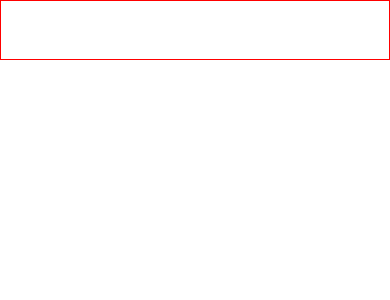
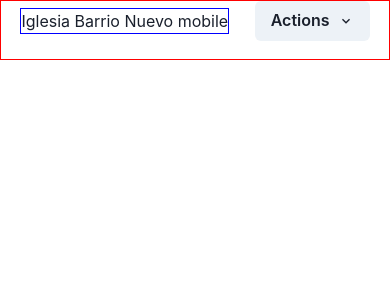
Before and after one commit to Agus9217/church-homepage, a React (Vite) app: page / in a window 390 px wide. Shown: the top 300 px of the page. Built offline with nearby package versions, Linux system fonts and the light colour scheme.

Commit message:
Creating Mobile Navbar

```diff
--- a/src/components/Navbar/DesktopNavbar/index.tsx
+++ b/src/components/Navbar/DesktopNavbar/index.tsx
@@ -1,6 +1,7 @@
-import { Button, Flex, ListItem, Stack, Text, UnorderedList } from "@chakra-ui/react"
+import { Button, Flex, ListItem, Menu, MenuButton, MenuItem, MenuList, Stack, Text, UnorderedList } from "@chakra-ui/react"
 import { NAV_ITEM } from "../NavItem"
 import { IoMdContact } from "react-icons/io"
+import { ChevronDownIcon } from "@chakra-ui/icons"
 
 interface Prop {
   displayDimension: string | undefined
@@ -8,7 +9,7 @@ interface Prop {
 
 export const DesktopNavbar = ({ displayDimension }: Prop) => {
   return (
-    <Stack
+    <Flex
       direction={'row'}
       alignItems={'center'}
       width={'100%'}
@@ -61,7 +62,8 @@ export const DesktopNavbar = ({ displayDimension }: Prop) => {
         </Button>
       </Flex>
 
-    </Stack>
+
+    </Flex>
 
   )
 }
--- a/src/components/Navbar/MobileNavbar/index.tsx
+++ b/src/components/Navbar/MobileNavbar/index.tsx
@@ -1,15 +1,47 @@
-import { HamburgerIcon } from "@chakra-ui/icons"
-import { IconButton, Menu, MenuButton } from "@chakra-ui/react"
+import { ChevronDownIcon, HamburgerIcon } from "@chakra-ui/icons"
+import { Box, Button, Flex, IconButton, Menu, MenuButton, MenuItem, MenuList, Stack, Text } from "@chakra-ui/react"
+import { NAV_ITEM } from "../NavItem"
 
-export const MobileNavbar = () => {
+interface Prop {
+  displayDimension: string | undefined
+}
+
+export const MobileNavbar = ({ displayDimension }: Prop) => {
   return (
-    <Menu>
-      <MenuButton
-        as={IconButton}
-        icon={<HamburgerIcon />}
+    <>
 
+    <Stack
+      direction={'row'}
+      alignItems={'center'}
+      width={'90%'}
+      display={displayDimension === 'none' ? 'flex' : 'none'}
+      justifyContent={'space-between'}
+      mx={'auto'}
+    >
+      <Flex
+        borderWidth={'1px'}
+        borderColor={'blue'}
       >
-      </MenuButton>
-    </Menu>
+        <Text>
+          Iglesia Barrio Nuevo mobile
+        </Text>
+      </Flex>
+
+
+      <Menu>
+  <MenuButton as={Button} rightIcon={<ChevronDownIcon />}>
+    Actions
+  </MenuButton>
+  <MenuList>
+    <MenuItem>Download</MenuItem>
+    <MenuItem>Create a Copy</MenuItem>
+    <MenuItem>Mark as Draft</MenuItem>
+    <MenuItem>Delete</MenuItem>
+    <MenuItem>Attend a Workshop</MenuItem>
+  </MenuList>
+</Menu>
+</Stack>
+          </>
+
   )
 }
--- a/src/components/Navbar/index.tsx
+++ b/src/components/Navbar/index.tsx
@@ -1,5 +1,6 @@
-import { Flex, useBreakpointValue } from "@chakra-ui/react"
+import { Flex, Stack, useBreakpointValue } from "@chakra-ui/react"
 import { DesktopNavbar } from "./DesktopNavbar"
+import { MobileNavbar } from "./MobileNavbar"
 
 export const Navbar = () => {
 
@@ -9,7 +10,7 @@ export const Navbar = () => {
   })
 
   return (
-    <Flex
+    <Stack
       as="header"
       borderWidth={'1px'}
       borderColor={'red'}
@@ -17,6 +18,7 @@ export const Navbar = () => {
       width={'100%'}
     >
       <DesktopNavbar displayDimension={variantDisplay} />
-    </Flex>
+      <MobileNavbar displayDimension={variantDisplay} />
+    </Stack>
   )
 }
```
